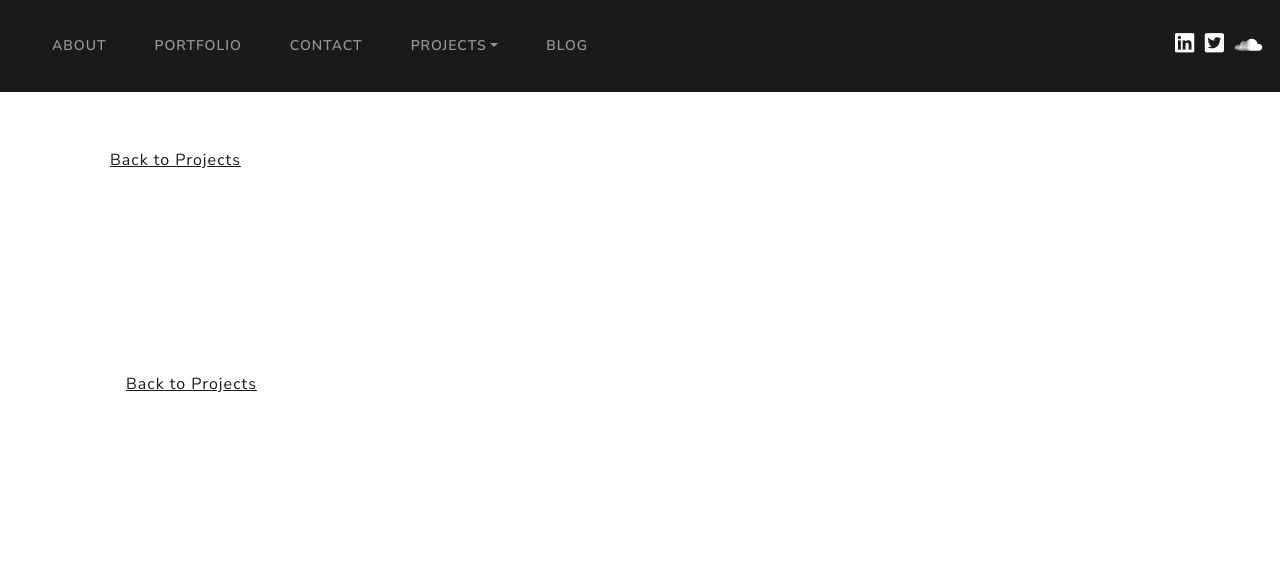
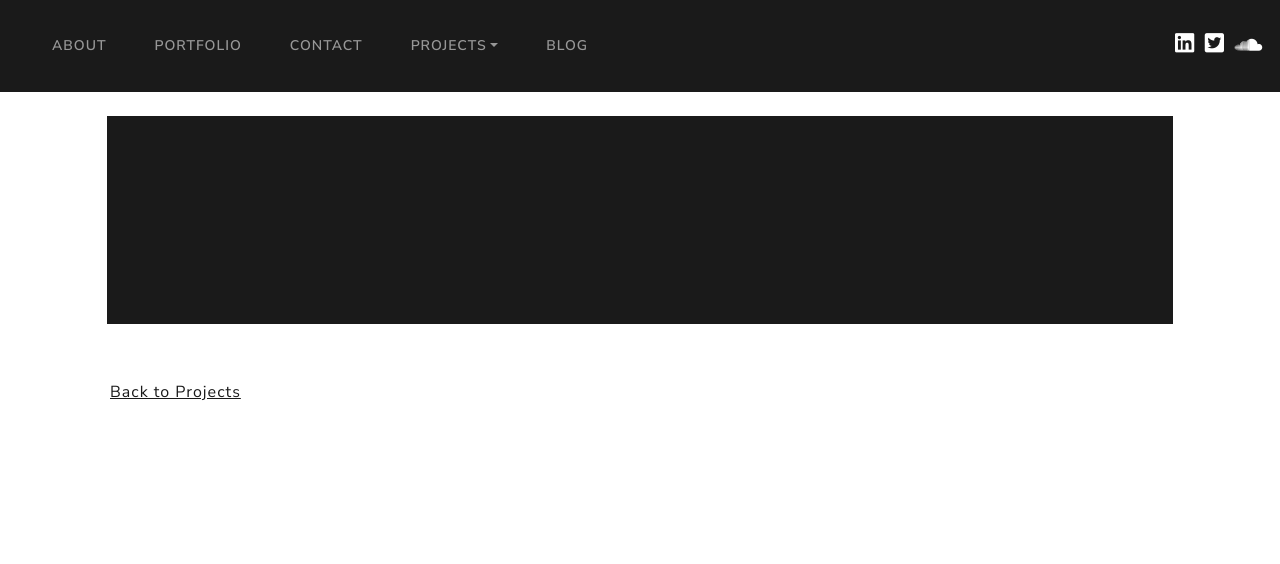
Before and after one commit to Trianglium/artist-cv, a Django app: template cv/projects/templates/projects/project_detail.html in a window 1280 px wide. Shown: the top 564 px of the page. Run offline with Django 3.2, Linux system fonts and the light colour scheme; the template is opened without the code that fills it, so the values that code supplies are empty; some libraries are stand-ins or nearby versions.

Commit message:
Custom Blocks for Templates

```diff
--- a/cv/cv/templates/base_skeleton.html
+++ b/cv/cv/templates/base_skeleton.html
@@ -44,8 +44,18 @@
     {% endfor %}
     {% endif %}
   {% endblock %}
-
-
+  <br>
+  <div class="container col-xl-10 col-xxl-8 px-4 py-5 bg-primary">
+    <div class="row align-items-center g-lg-5 py-5">
+      <div class="col-lg-7 text-center text-lg-start">
+          <!-- Block Hero cannot be used with Block hero_title and block hero_text.
+          Choose Hero (alone) or the hero_title/hero_text combo, for this block -->
+        {% block hero %}{% endblock %}
+        <h1 class="display-4 fw-bold lh-1 mb-3 text-white">{% block hero_title %}{% endblock %}</h1>
+        <p class="col-lg-10 fs-4">{% block hero_text %}{% endblock %}</p>
+      </div>
+    </div>
+  </div>
     <br>
     <div class="container-lg">
         {% block content %}
```
